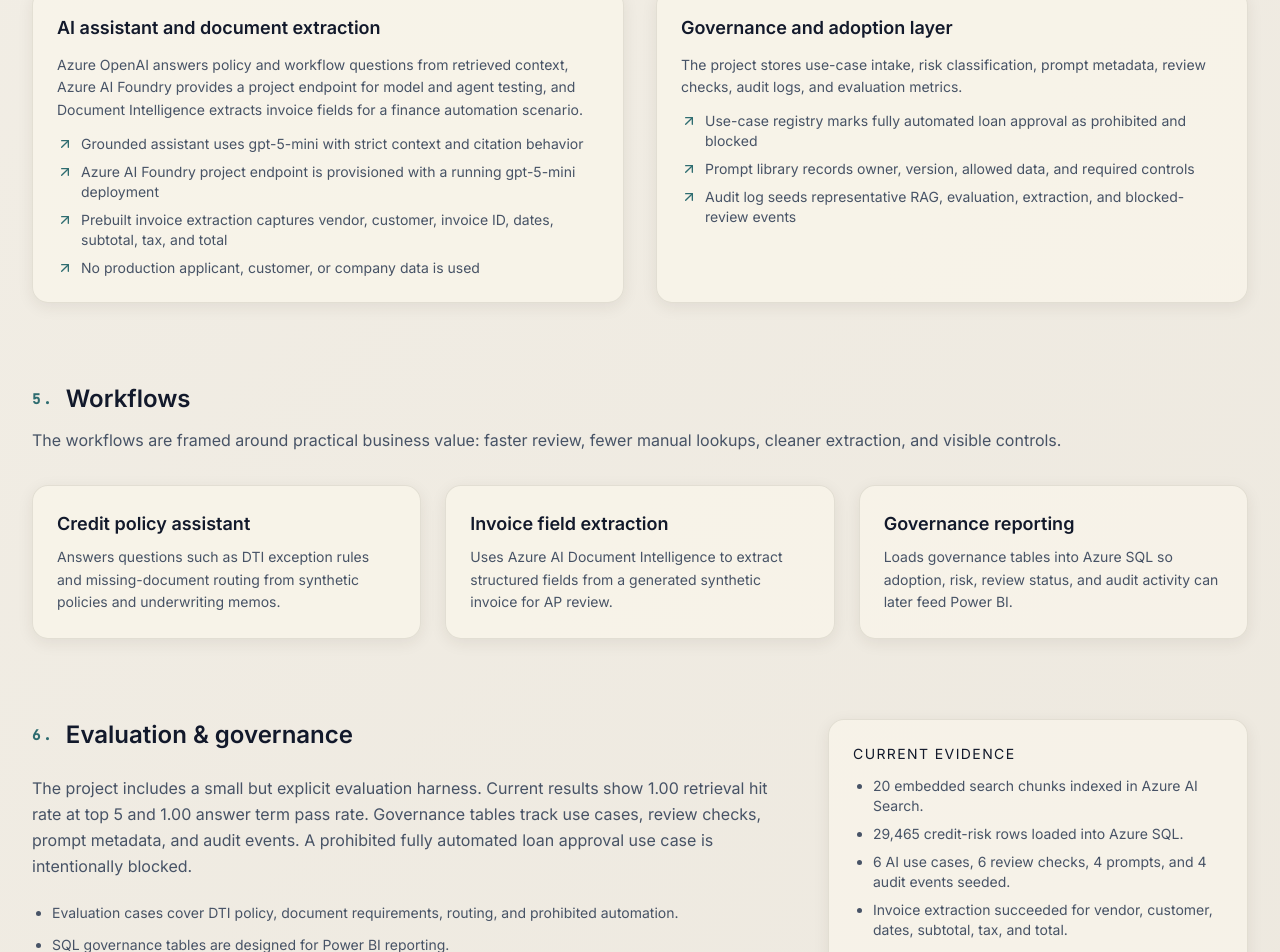
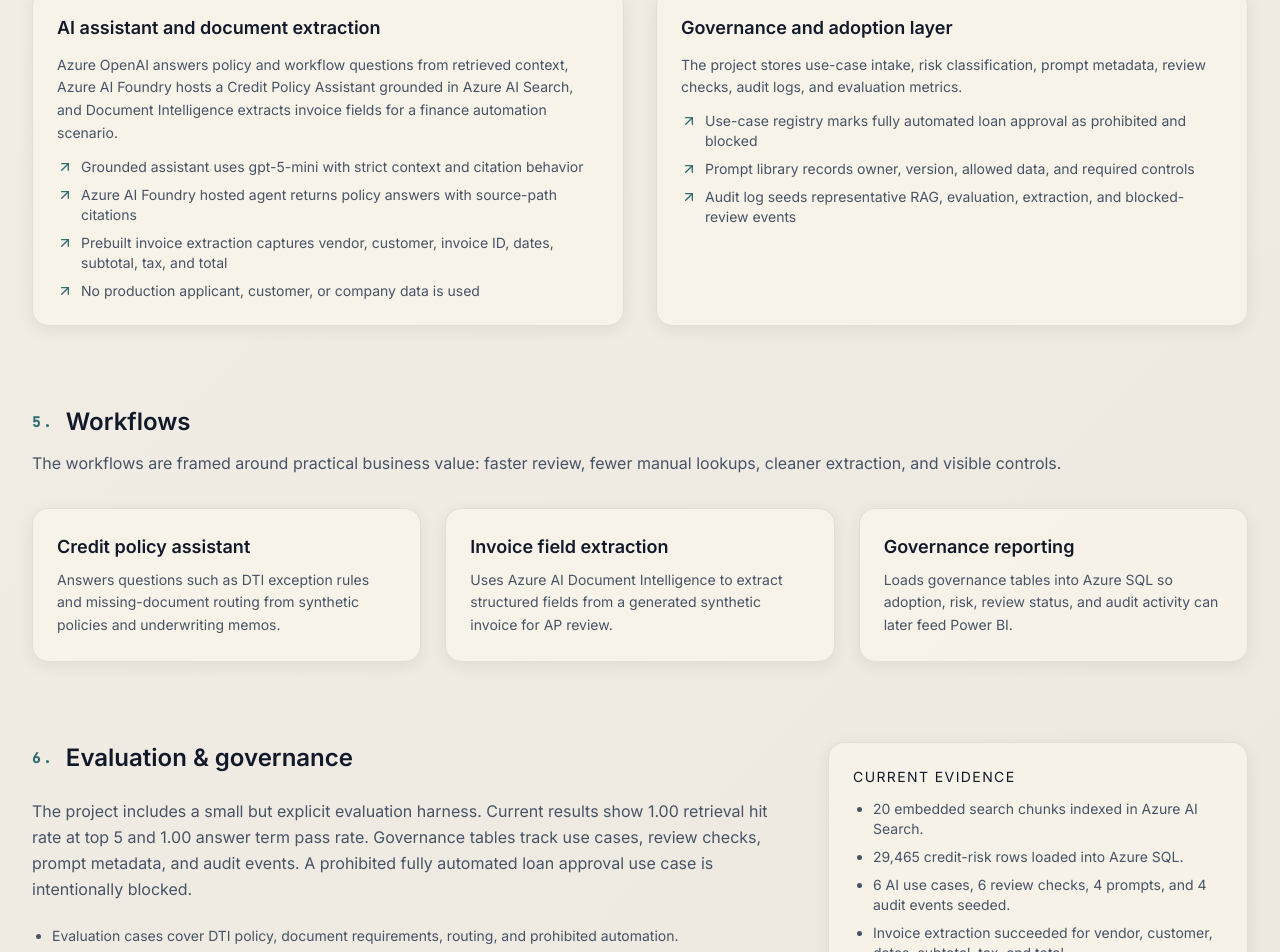
Before and after one commit to sebastian-gm/sebastian-portfolio, a React (Vite) app: page /projects/credit-risk-ai-platform in a window 1280 px wide. Shown: the part 2644-3596 px from the top of the page. Built offline with nearby package versions, Linux system fonts and the light colour scheme.

Commit message:
Update Foundry agent case study copy

```diff
--- a/src/pages/projects/CreditRiskAIPlatform.tsx
+++ b/src/pages/projects/CreditRiskAIPlatform.tsx
@@ -72,10 +72,10 @@
   {
     title: 'AI assistant and document extraction',
     description:
-      'Azure OpenAI answers policy and workflow questions from retrieved context, Azure AI Foundry provides a project endpoint for model and agent testing, and Document Intelligence extracts invoice fields for a finance automation scenario.',
+      'Azure OpenAI answers policy and workflow questions from retrieved context, Azure AI Foundry hosts a Credit Policy Assistant grounded in Azure AI Search, and Document Intelligence extracts invoice fields for a finance automation scenario.',
     bullets: [
       'Grounded assistant uses gpt-5-mini with strict context and citation behavior',
-      'Azure AI Foundry project endpoint is provisioned with a running gpt-5-mini deployment',
+      'Azure AI Foundry hosted agent returns policy answers with source-path citations',
       'Prebuilt invoice extraction captures vendor, customer, invoice ID, dates, subtotal, tax, and total',
       'No production applicant, customer, or company data is used',
     ],
@@ -373,7 +373,7 @@
               <li>29,465 credit-risk rows loaded into Azure SQL.</li>
               <li>6 AI use cases, 6 review checks, 4 prompts, and 4 audit events seeded.</li>
               <li>Invoice extraction succeeded for vendor, customer, dates, subtotal, tax, and total.</li>
-              <li>Azure AI Foundry project endpoint tested successfully with gpt-5-mini.</li>
+              <li>Azure AI Foundry hosted agent tested successfully with Search-grounded citations.</li>
             </ul>
           </div>
         </section>
```
